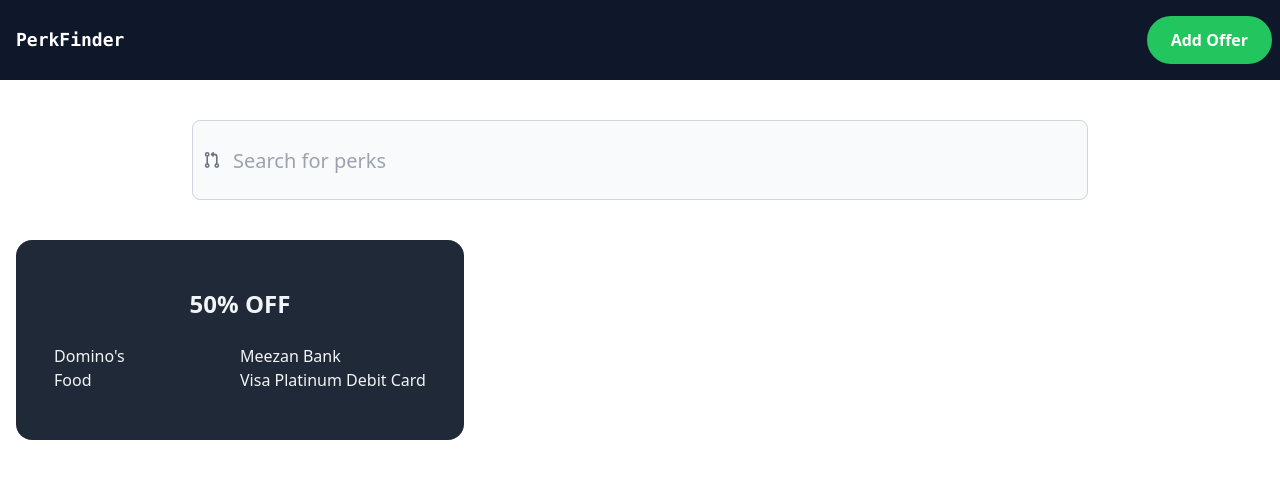
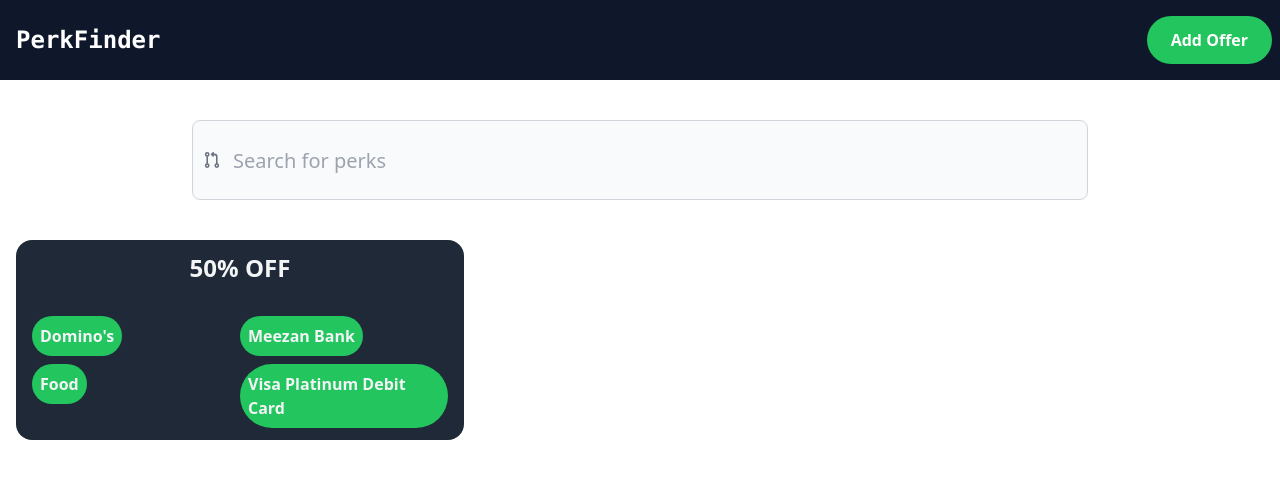
Before and after one commit to m-ahsan1/perk-finder, a React (Create React App) app: page / in a window 1280 px wide. Shown: the top 478 px of the page. Built offline with nearby package versions, Linux system fonts and the light colour scheme.

Commit message:
improve ui

```diff
--- a/package.json
+++ b/package.json
@@ -7,6 +7,7 @@
     "@testing-library/react": "^13.4.0",
     "@testing-library/user-event": "^13.5.0",
     "react": "^18.3.1",
+    "react-card-flip": "^1.2.3",
     "react-dom": "^18.3.1",
     "react-scripts": "5.0.1",
     "web-vitals": "^2.1.4"
--- a/public/index.html
+++ b/public/index.html
@@ -24,7 +24,7 @@
       work correctly both with client-side routing and a non-root public URL.
       Learn how to configure a non-root public URL by running `npm run build`.
     -->
-    <title>React App</title>
+    <title>PerkFinder</title>
   </head>
   <body>
     <noscript>You need to enable JavaScript to run this app.</noscript>
--- a/src/components/Nav.js
+++ b/src/components/Nav.js
@@ -2,7 +2,7 @@
   return (
     <nav className="bg-slate-900 text-white w-full h-[80px] flex items-center">
       <ul className="w-full flex flex-row items-center justify-between">
-        <li className="m-2 p-2 font-mono font-semibold text-lg">
+        <li className="m-2 p-2 font-mono font-semibold text-2xl hover:scale-105 duration-300">
           <a href="/">PerkFinder</a>
         </li>
 
--- a/src/components/PerkCard.js
+++ b/src/components/PerkCard.js
@@ -1,21 +1,53 @@
 import React from "react";
+import ReactCardFlip from "react-card-flip";
 
 function PerkCard() {
+  const [isFlipped, setIsFlipped] = React.useState(false);
+
+  function flipCard() {
+    setIsFlipped(!isFlipped);
+  }
+
   return (
-    <div className="bg-gray-800 rounded-2xl text-gray-100 max-w-md h-[200px] m-4 p-4 flex items-center justify-center">
-      <div>
-        <h1 className="text-2xl font-bold text-center pb-6">50% OFF</h1>
-        <div className="grid grid-cols-2">
+    <div>
+      <ReactCardFlip flipDirection="vertical" isFlipped={isFlipped}>
+        <div
+          className="bg-gray-800 rounded-2xl text-gray-100 max-w-md h-[200px] m-4 p-4 flex items-center justify-center"
+          onClick={flipCard}
+        >
           <div>
-            <p>Domino's</p>
-            <p>Food</p>
-          </div>
-          <div>
-            <p>Meezan Bank</p>
-            <p>Visa Platinum Debit Card</p>
+            <h1 className="text-2xl font-bold text-center pb-6">50% OFF</h1>
+            <div className="grid grid-cols-2">
+              <div className="">
+                <p className="my-2 w-fit bg-green-500 font-semibold rounded-full p-2 text-center">
+                  Domino's
+                </p>
+                <p className="w-fit bg-green-500 font-semibold rounded-full p-2">
+                  Food
+                </p>
+              </div>
+              <div className="">
+                <p className="my-2 w-fit bg-green-500 font-semibold rounded-full p-2">
+                  Meezan Bank
+                </p>
+                <p className="w-fit bg-green-500 font-semibold rounded-full p-2">
+                  Visa Platinum Debit Card
+                </p>
+              </div>
+            </div>
           </div>
         </div>
-      </div>
+
+        <div
+          className="bg-gray-800 rounded-2xl text-gray-100 max-w-md h-[200px] m-4 p-4 flex items-center justify-center"
+          onClick={flipCard}
+        >
+          <div>
+            <h1 className="font-semibold text-lg py-2">Terms & Conditions</h1>
+            <p>1. Offer valid for dine-in, takeaway, and delivery.</p>
+          </div>
+        </div>
+      </ReactCardFlip>
     </div>
   );
 }
```
Also changed, not shown: 1 other file (tests, documents, lock files or other folders).
